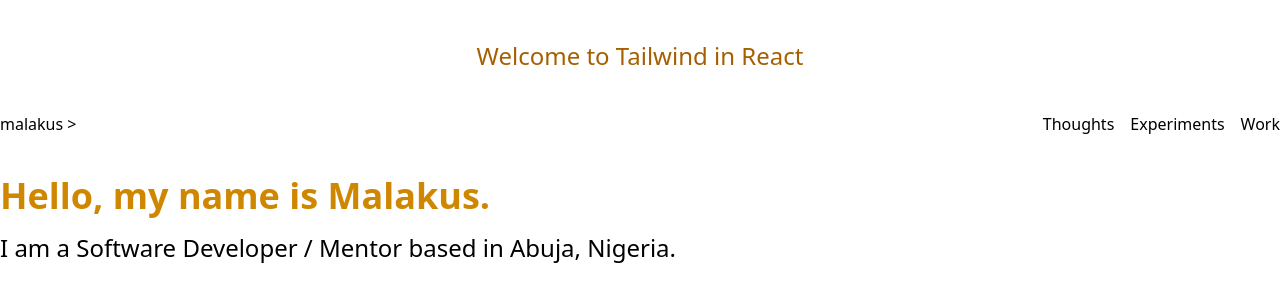
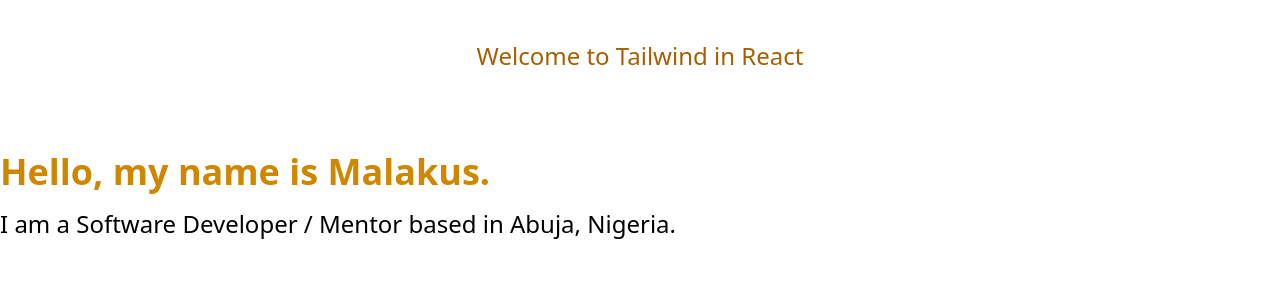
Before and after one commit to malakus4/portfolio-react, a React (Vite) app: page / in a window 1280 px wide. Shown: the top 302 px of the page. Built offline with nearby package versions, Linux system fonts and the light colour scheme.

Commit message:
new component

```diff
--- a/src/App.jsx
+++ b/src/App.jsx
@@ -1,7 +1,7 @@
 import { useState } from 'react'
 import './App.css'
 import Header from './Header.jsx'
-import Navbar from './navbar.jsx'
+// import Navbar from './navbar.jsx'
 import Barner from './Barner.jsx'
 
 function App() {
@@ -9,7 +9,7 @@ function App() {
   return (
     <>
     <Header/>
-    <Navbar/>
+    {/* <Navbar/> */}
 
     <Barner/>
 
```
